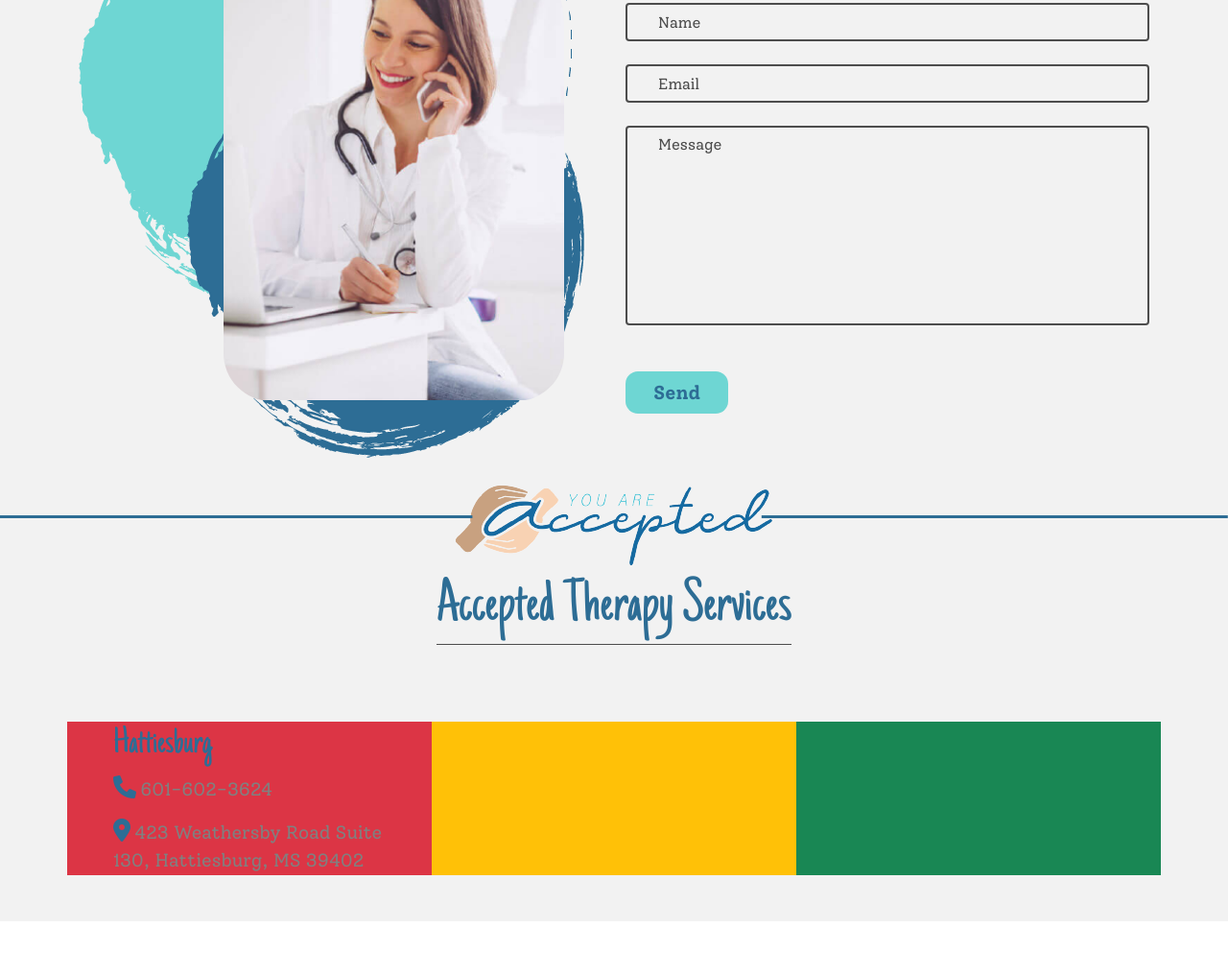
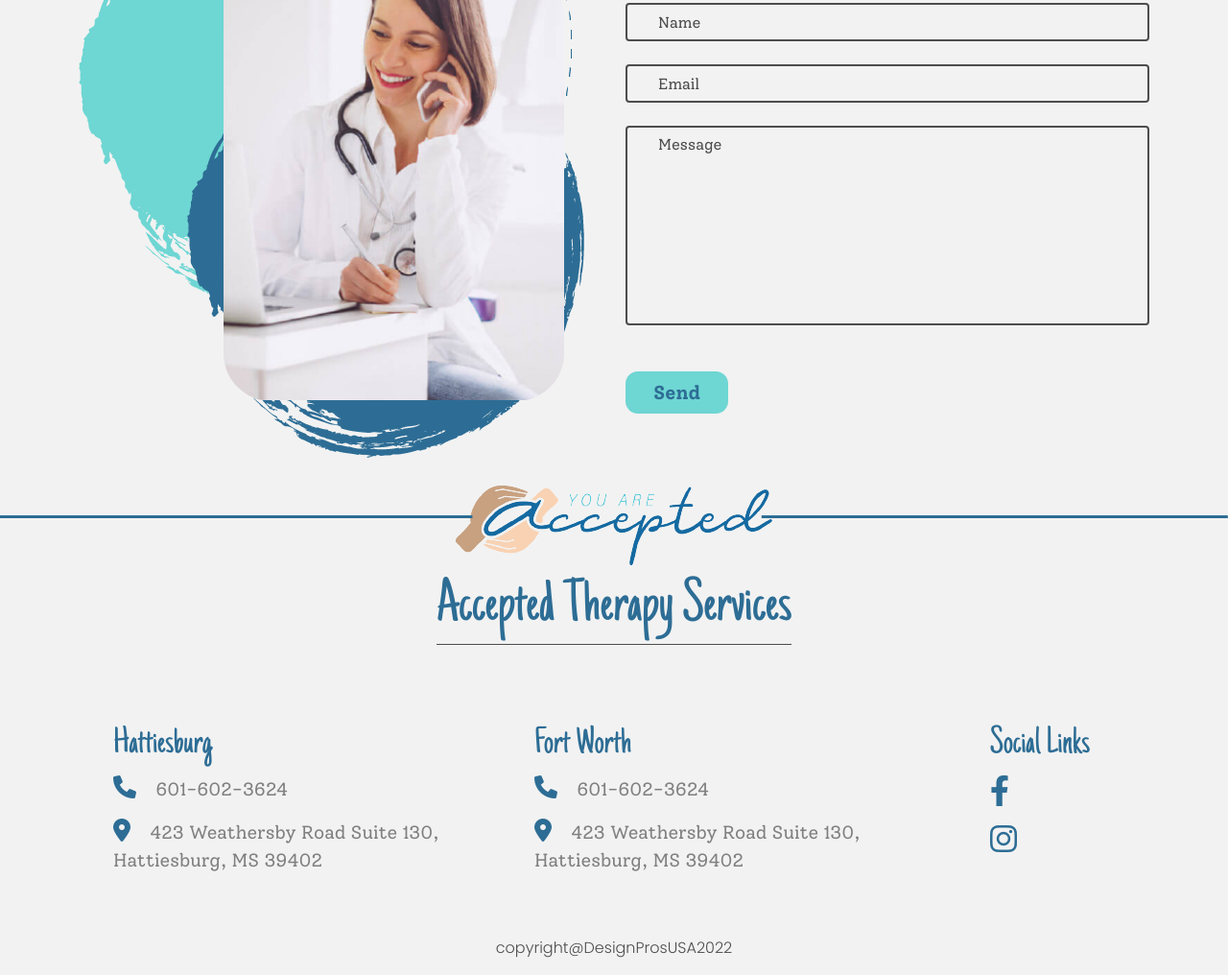
Before and after one commit to Javeria-Saeed-Abbasi/Mantel, a plain HTML site: page index.html in a window 1280 px wide. Shown: the part 7573-8589 px from the top of the page at 96% size. Before the commit the page ends 8533 px from the top, so only its background shows below. Drawn offline with Linux system fonts and the light colour scheme; a web font is replaced by a local one.

Commit message:
changes in footer

```diff
--- a/assets/css/style.css
+++ b/assets/css/style.css
@@ -13,6 +13,10 @@
 @font-face {
     font-family:Solway-Reg;
     src: url('../../assets/googlefonts/Solway/Solway-Regular.ttf');
+}
+@font-face {
+    font-family:Poppins-Light;
+    src: url('../../assets/googlefonts/Poppins/Poppins-Light.ttf');
 }
 /* ====================== HOME PAGE ======================== */
 /* ---------------------HEADER NAV */
@@ -489,20 +493,29 @@ footer{
     background-color: #F2F2F2;
     height: auto;
 }
-footer .first-col h5{
+footer .first-col h5,footer .second-col h5,footer .third-col h5 {
     font-family: "JA-Hand-Reg";
     font-size: 2.5rem;
     color: #2D6D95;
 }
-footer .first-col ul li i{
+footer .first-col ul li i,footer .second-col ul li i{
     color: #2D6D95;
     font-size: 1.5rem;
 }
-footer .first-col ul li a{
+footer .third-col ul li i{
+    color: #2D6D95;
+    font-size: 2rem;
+}
+footer .first-col ul li a, footer .second-col ul li a {
     font-family: "Solway-Reg";
     font-size: 1.2rem;
     color: #808080;
     text-decoration: none;
+}
+footer .copyright a{
+    text-decoration: none;
+    font-family: "Poppins-Light";
+    color: #4D4D4D;
 }
 /* ========================================= */
                      /* MEDIA QUERY  */
--- a/index.html
+++ b/index.html
@@ -20,7 +20,7 @@
     <link rel="stylesheet" href="./assets/css/animate.min.css" />
     <!-- WOW CSS -->
     <link rel="stylesheet" href="./assets/css/wow.css" />
-    <title>Mantel Therapy| HOME</title>
+    <title>Accepted Therapy| HOME</title>
 </head>
 
 <body>
@@ -667,7 +667,7 @@
         <div class="">
             <div class="container py-5">
                 <div class="row pt-4">
-                    <div class="col-lg-4 bg-danger px-5 ">
+                    <div class="col-lg-5 px-5">
                         <div class="first-col">
                             <h5>
                                 Hattiesburg
@@ -675,13 +675,13 @@
                             <ul class="list-unstyled mb-0">
                                 <li class="mb-3">
                                     <i class="fa fa-phone"></i>
-                                  <a href="javascript:vois(0);" class="">
+                                  <a href="tel:+6016023624" class="p-3">
                                     601-602-3624
                                   </a>
                                 </li>
                                 <li>
                                     <i class="fa fa-location-dot"></i>
-                                  <a href="javascript:vois(0);" class="">
+                                  <a href="https://goo.gl/maps/TYRrety8Nsvwg3YbA" target="_blank" class="p-3">
                                     423 Weathersby Road Suite 130,
                                     Hattiesburg, MS 39402
                                 </a>
@@ -690,16 +690,59 @@
                               </ul>
                         </div>
                     </div>
-                    <div class="col-lg-4 bg-warning">
+                    <div class="col-lg-5">
+                        <div class="second-col">
+                            <h5>
+                                Fort Worth
+                            </h5>
+                            <ul class="list-unstyled mb-0">
+                                <li class="mb-3">
+                                    <i class="fa fa-phone"></i>
+                                  <a href="tel:+6016023624" class="p-3">
+                                    601-602-3624
+                                  </a>
+                                </li>
+                                <li>
+                                    <i class="fa fa-location-dot"></i>
+                                  <a href="https://goo.gl/maps/TYRrety8Nsvwg3YbA" target="_blank" class="p-3">
+                                    423 Weathersby Road Suite 130,
+                                    Hattiesburg, MS 39402
+                                </a>
+                                </li>
 
+                              </ul>
+                        </div>
                     </div>
-                    <div class="col-lg-4 bg-success">
+                    <div class="col-lg-2">
+                        <div class="third-col">
+                            <h5>
+                                Social Links
+                            </h5>
+                            <ul class="list-unstyled mb-0">
+                                <li class="mb-3">
+                                  <a href="javascript:vois(0);" class="">
+                                    <i class="fa-brands fa-facebook-f"></i>
+                                  </a>
+                                </li>
+                                <li>
+                                  <a href="javascript:vois(0);" class="">
+                                    <i class="fa-brands fa-instagram"></i>
+                                </a>
+                                </li>
 
+                              </ul>
+                        </div>
                     </div>
-
                 </div>
             </div>
+            <div class="py-3 d-flex justify-content-center copyright">
+                <a href="">
+                    copyright@DesignProsUSA2022
+                </a>
+            </div>
         </div>
+
+
     </footer>
 </body>
 
```
Also changed, not shown: assets/googlefonts/Poppins/Poppins-Light.ttf (added).
